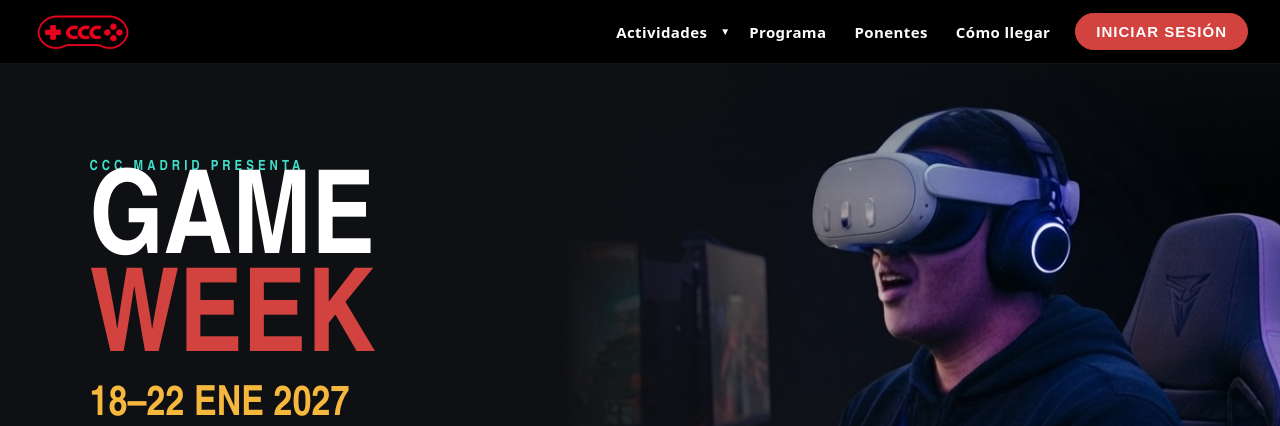
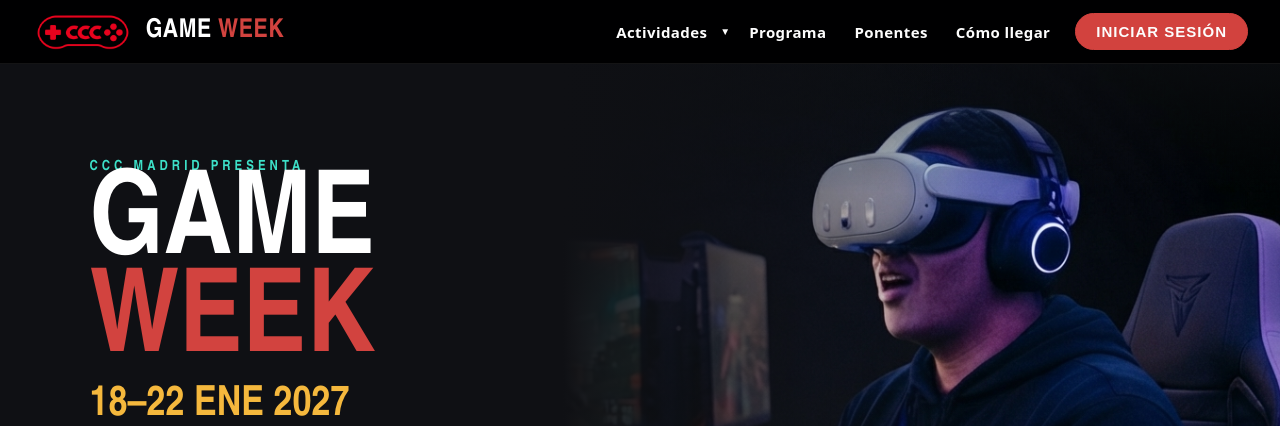
Before and after one commit to Precious-aikhomun/GamesWeekInterno, a PHP site: page / in a window 1280 px wide. Shown: the top 426 px of the page. Run offline with PHP 8.4, Linux system fonts and the light colour scheme; data comes from the database, SQL or seed files in the repository; data that the repository does not hold is empty.

Commit message:
se incluye game week en el heeder al lado del logo

```diff
--- a/includes/header.php
+++ b/includes/header.php
@@ -4,6 +4,7 @@
 
     <a class="brand" href="#inicio">
       <img src="assets/img/logo.png" alt="GamesWeek">
+      <b class="d">Game <i>Week</i></b>
     </a>
 
     <button class="nav-toggle" type="button" aria-label="Abrir menú" aria-expanded="false" aria-controls="menu-principal">☰</button>
```
